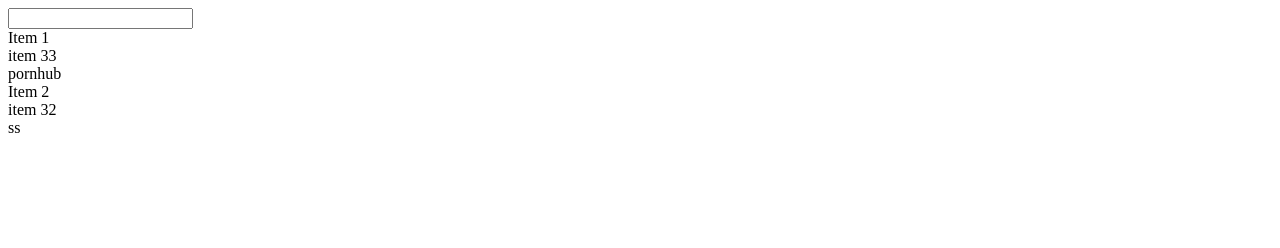
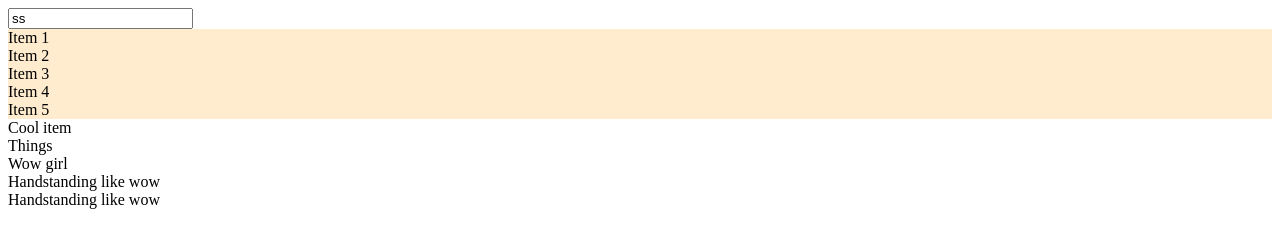
Before and after one commit to ilayalmalem/Lingo.js, a website: page index.html in a window 1280 px wide. Drawn offline with Linux system fonts and the light colour scheme.

Commit message:
Some bug fixed to the repeat directive. still not perfect but kinda works

```diff
--- a/index.html
+++ b/index.html
@@ -9,7 +9,9 @@
     <div id="root">
         <input type="text" l-value="l">
         <div class="d" style="display: flex;flex-direction: column;" repeat="todo in todos">
-            { todo }
+            <div style="background-color: blanchedalmond;">{ todo.name }</div>
+            <div class="">{ todo.desc }</div>
+            <!-- <div>{ todo.desc} </div> -->
         </div>
     </div>
     <script src="index.js"></script>
--- a/index.js
+++ b/index.js
@@ -61,58 +61,71 @@
         })
     }
     setForLoops() {
-        // elements.forEach((element) => {
-        //     var statement = element.getAttribute('repeat')
-        //     var repeatorLiteral = statement.substr(0, statement.indexOf('in')).trim()
-        //     var object = statement.split('in').pop().trim();
-        //     var repeator = repeatorLiteral
-        //         try {
-        //             console.log(`${repeatorLiteral} in ${object}`)
-        //             for (repeatorLiteral in this.data[`${object}`]) {
-        //                 if(element.textContent.includes('{')) {
-        //                     let t = element.textContent.replace('{','')
-        //                     t = t.replace('}','')
-        //                     element.textContent = t
-
-        //                     var newLit = element.textContent.replace(`${repeator}`,`${this.data[`${object}`][`${repeatorLiteral}`]}`)
-        //                     var exec = eval(`this.data.${element.textContent}`)
-        //                     element.textContent = exec
-        //                     alert(exec)
-        //                 }
-        //             }
-        //         }
-        //         catch(e) {
-        //             console.log(e)
-        //         }
-        // })
         // Get all elements with the repeat attribute, and foreach on them
         var elements = document.querySelectorAll('[repeat]')
         elements.forEach((element,index) => {
-            // Get the data to be looped on
+            // // Get the data to be looped on
+
+            // var interpolations = element.textContent.split(/[{}]/);
+
+            // interpolations.forEach((interpolation,index) => {
+            //     // element.textContent = this.sanitize(element.textContent)
+            //     var attrs = interpolation.replace(repeator, '').trim()
+            //     var isObject = attrs == '' ? true : false;
+
+            //     var displayed = []
+            //     if(isObject) {
+            //         for(const key in this.data[object]) {
+            //             var o = this.data[object][key]
+            //             Object.values(o).forEach((k) => {
+            //                 displayed.push('<div>' + k + '</div>')
+            //             })
+            //         }
+            //         interpolations = displayed.join('')
+            //     }else {
+            //         // interpolations[index] = eval(`this.data.${object}${isObject ? '' : '[0]' }${attrs}`)
+            //     }
+
+            // })
+
+            // console.log(interpolations)
+
+            // var srctext = element.textContent
+            // var re = /(.*{\s+)(.*)(\s+}.*)/;
+            // element.textContent = element.textContent.replace(re,interpolations )
+
             // This is the statement something like this: todo in todod; todo = repeator, object = this.data.todos
             var statement = element.getAttribute('repeat')
             var repeatorLiteral = statement.substr(0, statement.indexOf('in')).trim()
             var object = statement.split('in').pop().trim();
             var repeator = repeatorLiteral
 
-            element.textContent = this.sanitize(element.textContent)
-            var code = element.textContent
-            var encapsulated = code.split(/[{}]/);
+            element.querySelectorAll('*').forEach((el) => {
+                // Replace with interpolation
+                el.textContent = this.sanitize(el.textContent)
 
-            // remove whitespaces
-            encapsulated = encapsulated.filter(function (el) {
-                return el != '';
-            });
-            element.textContent = ''
-            // Loop over todos
-            this.data[object].forEach((el,index) => {
-                var todoItem = encapsulated[index]
-                code = this.sanitize(code)
+                var props = el.textContent.replace(repeator, '').trim()
+                var inter = []
+                if(props) {
+                    var da = eval(`this.data['${object}']`)
+                    for(const io in da){
+                        inter.push(eval(`this.data.${object}[${io}]${props}`))
+                    }
+                }
+                else {
+                    inter.push(eval(`this.data.${object}`))
+                }
+                el.textContent = ''
+                console.log(inter)
+                inter.forEach((int,index) => {
+                    var duplicate = el.cloneNode()
+                    duplicate.innerHTML = int
+                    element.appendChild(duplicate)
+                    // el.textContent += el.textContent.replace(el.textContent,inter[index])
+                    // element.innerHTML += el.innerHTML
+                })
+            })
 
-                for (const key in el) {
-                    element.innerHTML += '<div>' + eval(`this.data.${object}[${index}].${key}`) + '</div>'
-                }
-            })
         })
     }
 
--- a/tester.js
+++ b/tester.js
@@ -1,7 +1,11 @@
 var lingo = new window.Lingo('#root',{
+    l:'ss',
     todos: [
-        {name:'Item 1', desc:'item 33',porn:'pornhub'},
-        {name:'Item 2',desc: 'item 32',porn:'ss'}
+        {name:'Item 1', desc:'Cool item',ouch:'oo'},
+        {name:'Item 2',desc: 'Things',ouch:'ss'},
+        {name:'Item 3',desc: 'Wow girl',ouch:'kk'},
+        {name:'Item 4',desc: 'Handstanding like wow',ouch:'xx'},
+        {name:'Item 5',desc: 'Handstanding like wow',ouch:'xx'}
     ]
 })
 
```
